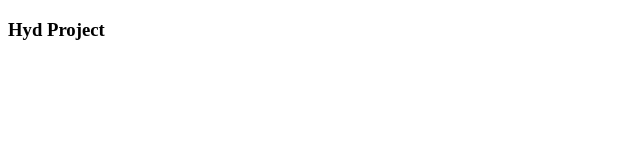
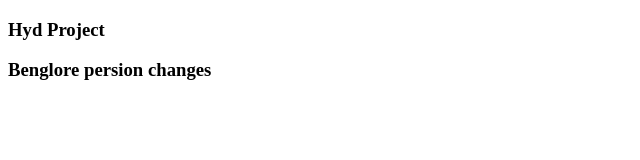
Before and after one commit to Ravitejatorrikonda/Hyd-1, a plain HTML site: page index.html in a window 1280 px wide. Shown: the whole page, without its empty margins (0-640 px from the left). Drawn offline with Linux system fonts and the light colour scheme.

Commit message:
Benglore changes

```diff
--- a/index.html
+++ b/index.html
@@ -7,5 +7,6 @@
 </head>
 <body>
     <h3>Hyd Project</h3>
+    <h3>Benglore persion changes</h3>
 </body>
 </html>
```
